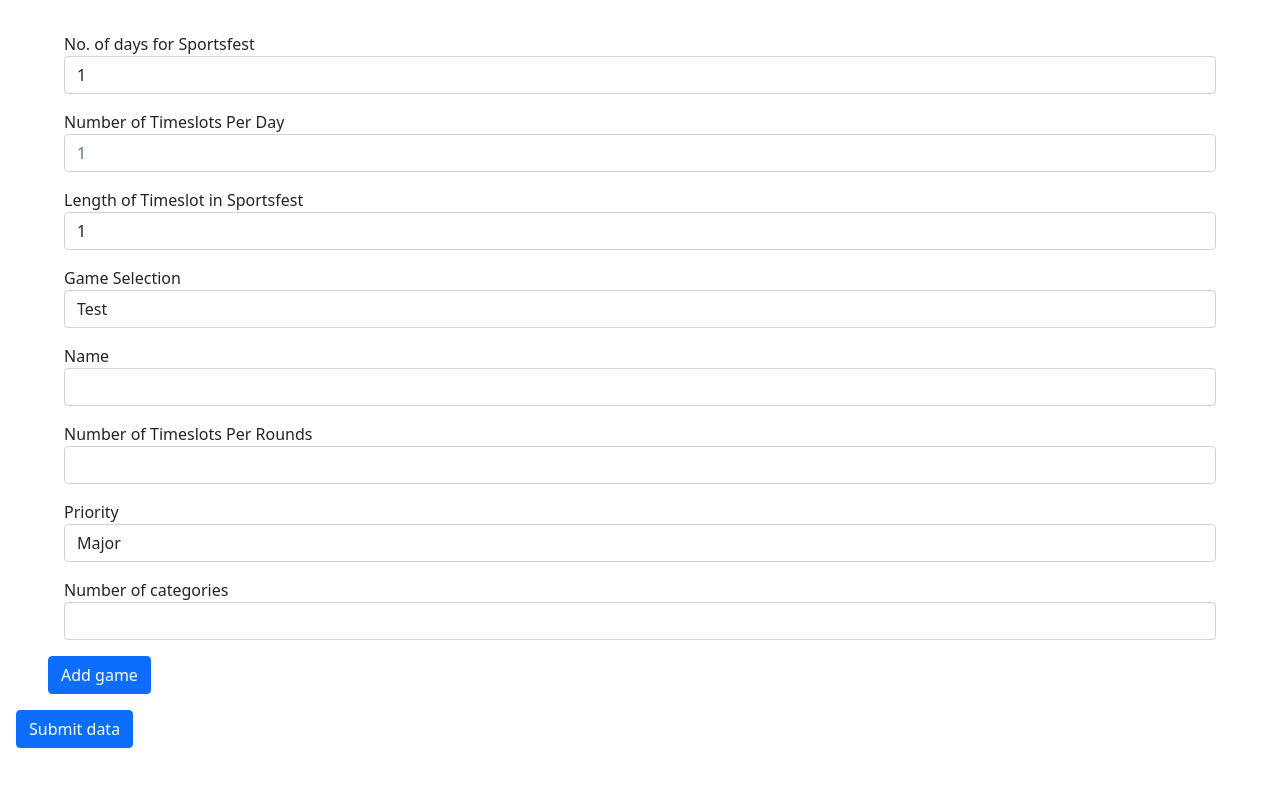
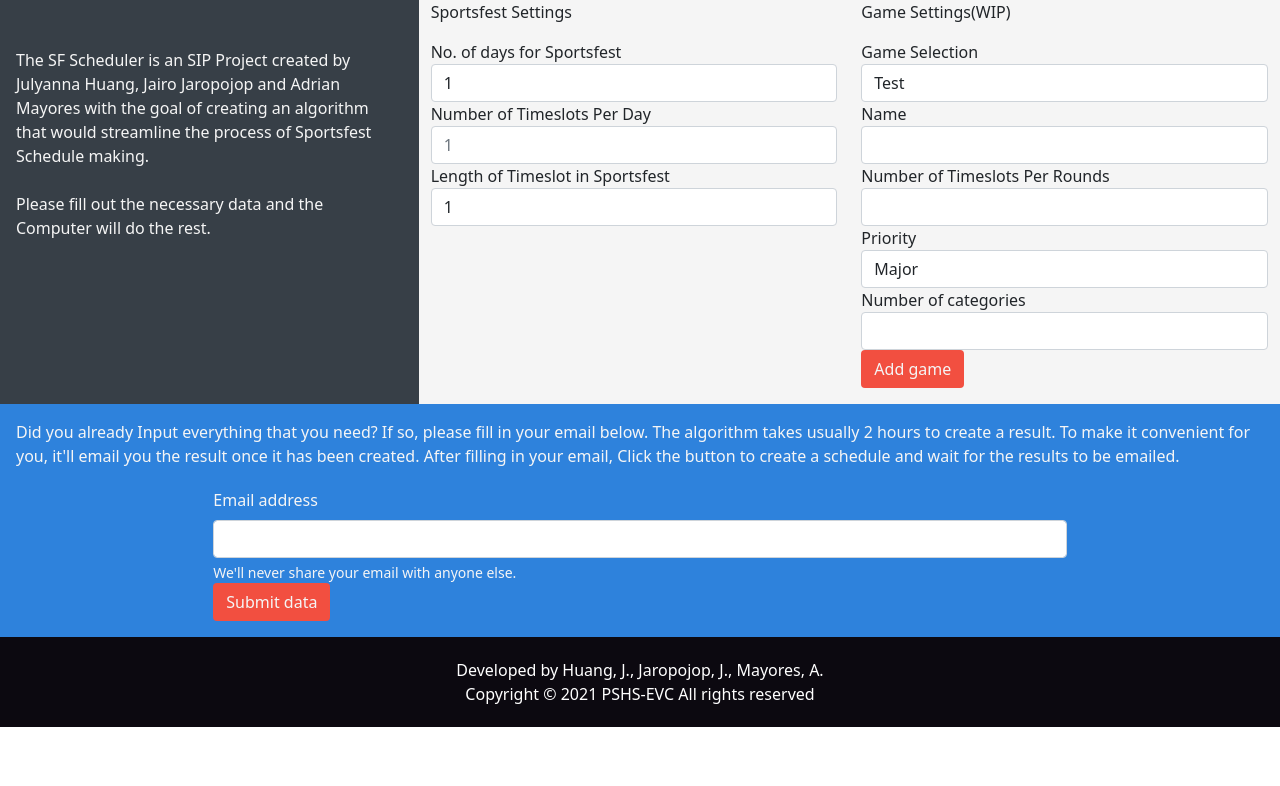
Before and after one commit to lawrencetheabhorrence/SF-Scheduler-Webclient-Svelte, a Svelte app: page / in a window 1280 px wide. Shown: the top 786 px of the page. Built offline with nearby package versions, Linux system fonts and the light colour scheme.

Commit message:
Bootstrap Update
Made it to be the same as output given to sir.

```diff
--- a/public/global.css
+++ b/public/global.css
@@ -7,7 +7,7 @@ html, body {
 body {
 	color: #333;
 	margin: 0;
-	padding: 8px;
+	padding: 0px;
 	box-sizing: border-box;
 	font-family: -apple-system, BlinkMacSystemFont, "Segoe UI", Roboto, Oxygen-Sans, Ubuntu, Cantarell, "Helvetica Neue", sans-serif;
 }
--- a/src/App.svelte
+++ b/src/App.svelte
@@ -1,4 +1,7 @@
 <svelte:head>
+  <title>Sportsfest Scheduler</title>
+  <link rel="stylesheet" href="https://fonts.googleapis.com/css?family=Roboto">
+  <meta name="viewport" content="width=device-width, initial-scale=1">
   <link href="https://cdn.jsdelivr.net/npm/bootstrap@5.1.3/dist/css/bootstrap.min.css" rel="stylesheet" integrity="sha384-1BmE4kWBq78iYhFldvKuhfTAU6auU8tT94WrHftjDbrCEXSU1oBoqyl2QvZ6jIW3" crossorigin="anonymous">
 </svelte:head>
 
@@ -38,10 +41,21 @@
   }
 </script>
 
+
 <body>
   <div>
-    <div id="aside"></div>
-    <div id="form-1">
+    <div class="row me-0 ">
+      <div class="intro col-sm-12 col-md-4 pb-3">
+         <p class="mb-0 px-3 py-5 ">The SF Scheduler is an SIP Project created by Julyanna Huang, Jairo Jaropojop
+          and Adrian Mayores with the goal of creating an algorithm that would streamline the process
+          of Sportsfest Schedule making.
+          <br><br>
+          Please fill out the necessary data and the Computer will do the rest.</p>
+
+      </div>
+
+      <div class="forms col-sm-12 col-md-4 pb-3">
+        <p>Sportsfest Settings</p>
         <div class="form-group">
           <label for="n_days">No. of days for Sportsfest</label>
           <input type="number" class="form-control" id="n_days" placeholder="1" bind:value={$sf.days}/>
@@ -56,7 +70,9 @@
           <input type="number" class="form-control" id="timeslot_length" placeholder="1" bind:value={$sf.timeslot_length}/>
         </div>
       </div>
-    <div id="form-2">
+
+      <div class="forms col-sm-12 col-md-4 pb-3">
+        <p>Game Settings(WIP)</p>
         <div class="form-group">
           <label for="game-selection">Game Selection</label>
           <select class="form-control" id="game-selection" bind:value={current_game}>
@@ -91,14 +107,59 @@
           <input type="number" class="form-control" id="categories" bind:value={current_categories}/>
         </div>
 
-      <button class="btn btn-primary" on:click={addGame}>Add game</button>
+
+      <button class="btn custom-color" on:click={addGame}>Add game</button>
     </div>
   </div>
-  <button class="btn btn-primary" on:click={submitData}>Submit data</button>
+  <div class="results ">
+    <p class="col-12mb-0 px-3 pt-3 pb-1 ">Did you already Input everything that you need? If so, please fill in your email below. The algorithm takes
+      usually 2 hours to create a result. To make it convenient for you, it'll email you the result once it has been created. After filling
+      in your email, Click the button to create a schedule and wait for the results to be emailed.</p>
+    <form class="col-8 offset-2 pb-3">
+      <div class>
+        <label for="exampleInputEmail1" class="form-label">Email address</label>
+        <input type="email" class="form-control" id="exampleInputEmail1" aria-describedby="emailHelp">
+        <div id="emailHelp" class="form-text">We'll never share your email with anyone else.</div>
+      </div>
+      <button class="btn custom-color" on:click={submitData}>Submit data</button>
+    </form>
+  </div>
+  <footer>
+    <span class=" d-block p-2 text-white ">Developed by Huang, J., Jaropojop, J., Mayores, A.
+      <br> Copyright &copy;  2021 PSHS-EVC All rights reserved </span>
+
+  </footer>
+
 </body>
 
 <style>
-  div {
-    margin: 1em;
+  footer {
+    color:#FCF7FF;
+    text-align:center;
+    background-color: #0C0910;
+    padding: 0.8em;
+
+  }
+  .intro{
+    background-color:#373F47;
+    color:#F5F5F5;
+
+  }
+  .forms{
+    background-color:#F5F5F5;
+  }
+  .results{
+    background-color: #2E82DC;
+    color: #F5F5F5;
+  }
+  h3{
+    text-align: center;
+  }
+  #emailHelp{
+    color: #F5F5F5;
+  }
+  button.custom-color{
+    background-color: #F24F40;
+    color: #F5F5F5;
   }
 </style>
```
Lines whose indentation alone changed are shown as unchanged.
